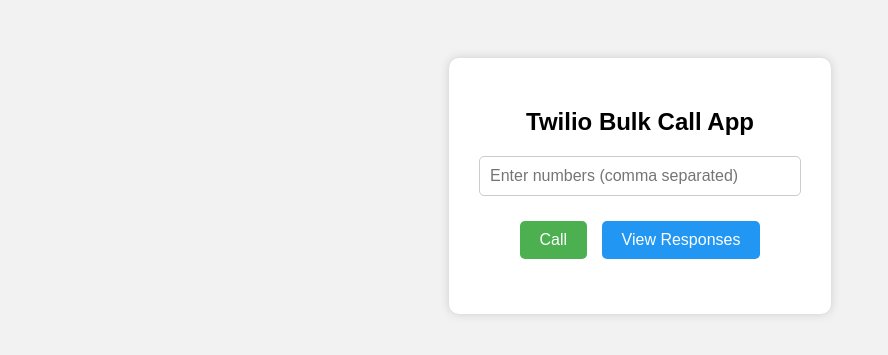
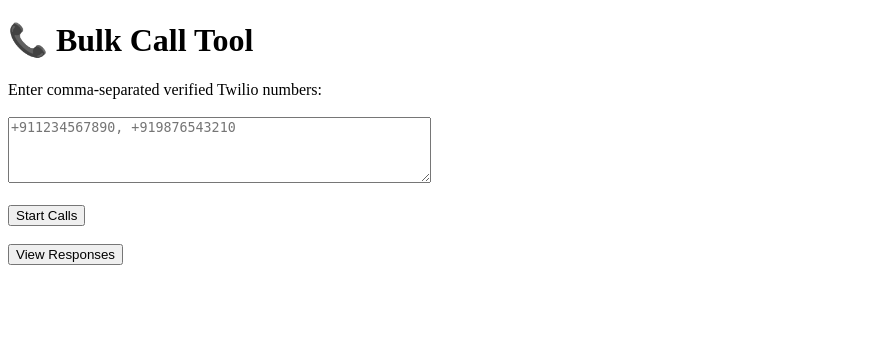
Before and after one commit to L-okesh/twilio-vosk-bulk-call, a Flask app: page / in a window 1280 px wide. Shown: the top 355 px of the page, without its empty margins (0-888 px from the left). Run offline with Flask 3, Linux system fonts and the light colour scheme; parts of the project's set-up code (start-up, migrations or seed data) failed here and were passed over.

Commit message:
Update index.html

```diff
--- a/templates/index.html
+++ b/templates/index.html
@@ -1,56 +1,28 @@
 <!DOCTYPE html>
-<html lang="en">
+<html>
 <head>
-<meta charset="UTF-8">
-<meta name="viewport" content="width=device-width, initial-scale=1.0">
-<title>Twilio Bulk Call App</title>
-<style>
-body { font-family: Arial; background:#f2f2f2; text-align:center; padding-top:50px; }
-.container { background:white; padding:30px; border-radius:10px; box-shadow:0px 0px 10px #ccc; display:inline-block; }
-input[type="text"] { width:300px; padding:10px; margin-bottom:20px; border-radius:5px; border:1px solid #ccc; font-size:16px; }
-button { padding:10px 20px; margin:5px; border:none; border-radius:5px; background:#4CAF50; color:white; font-size:16px; cursor:pointer; }
-button.view { background:#2196F3; }
-button:hover { opacity:0.9; }
-#responseMessage { margin-top:20px; font-weight:bold; }
-</style>
+  <title>Bulk Call Dashboard</title>
+  <script>
+    async function startCalls(event) {
+      event.preventDefault();
+      const formData = new FormData(document.querySelector("form"));
+      const response = await fetch("/call", {
+        method: "POST",
+        body: formData
+      });
+      const data = await response.json();
+      alert(data.message);
+    }
+  </script>
 </head>
 <body>
-<div class="container">
-<h2>Twilio Bulk Call App</h2>
-<form id="callForm">
-<input type="text" id="numbers" name="numbers" placeholder="Enter numbers (comma separated)" required><br>
-<button type="submit">Call</button>
-<button type="button" class="view" onclick="window.open('/responses', '_blank')">View Responses</button>
-</form>
-<div id="responseMessage"></div>
-</div>
-
-<script>
-const form = document.getElementById('callForm');
-const responseMessage = document.getElementById('responseMessage');
-
-form.addEventListener('submit', async (e) => {
-    e.preventDefault();
-    const numbers = document.getElementById('numbers').value.trim();
-    if (!numbers) return;
-    responseMessage.textContent = "Calling... Please wait.";
-
-    try {
-        const res = await fetch('/call', {
-            method: 'POST',
-            headers: { 'Content-Type': 'application/x-www-form-urlencoded' },
-            body: new URLSearchParams({ numbers })
-        });
-        const data = await res.json();
-        if (data.status === "success") {
-            responseMessage.textContent = data.message;
-        } else {
-            responseMessage.textContent = "Something went wrong. Try again.";
-        }
-    } catch (err) {
-        responseMessage.textContent = "Error: " + err.message;
-    }
-});
-</script>
+  <h1>📞 Bulk Call Tool</h1>
+  <form onsubmit="startCalls(event)">
+    <label>Enter comma-separated verified Twilio numbers:</label><br><br>
+    <textarea name="numbers" rows="4" cols="50" placeholder="+911234567890, +919876543210"></textarea><br><br>
+    <button type="submit">Start Calls</button>
+  </form>
+  <br>
+  <a href="/responses"><button>View Responses</button></a>
 </body>
 </html>
```
